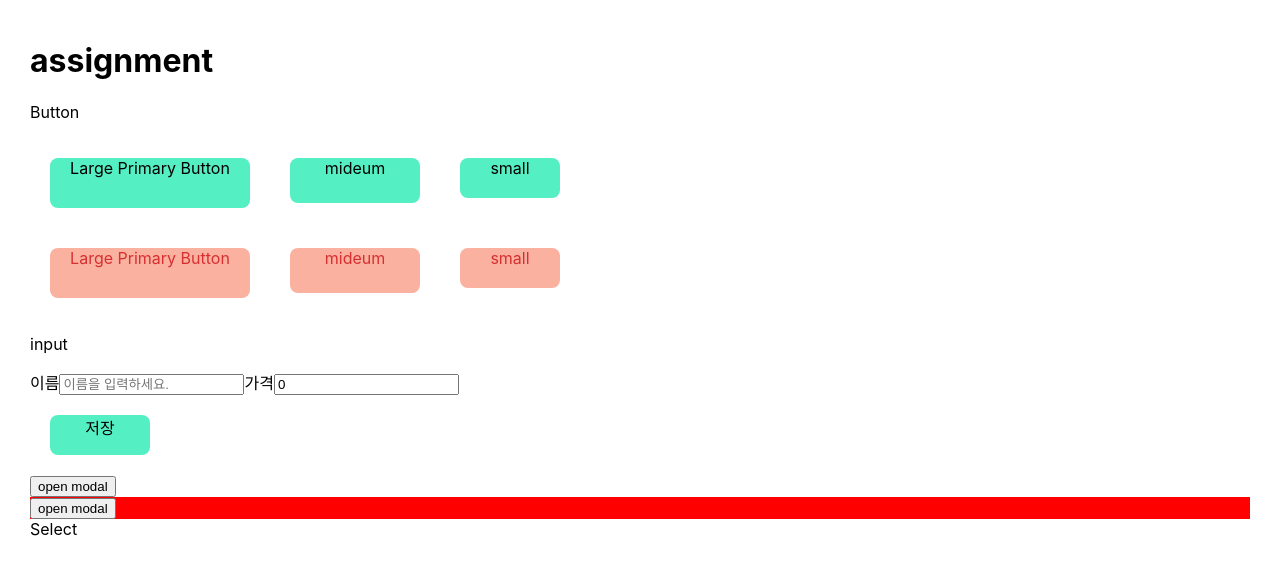
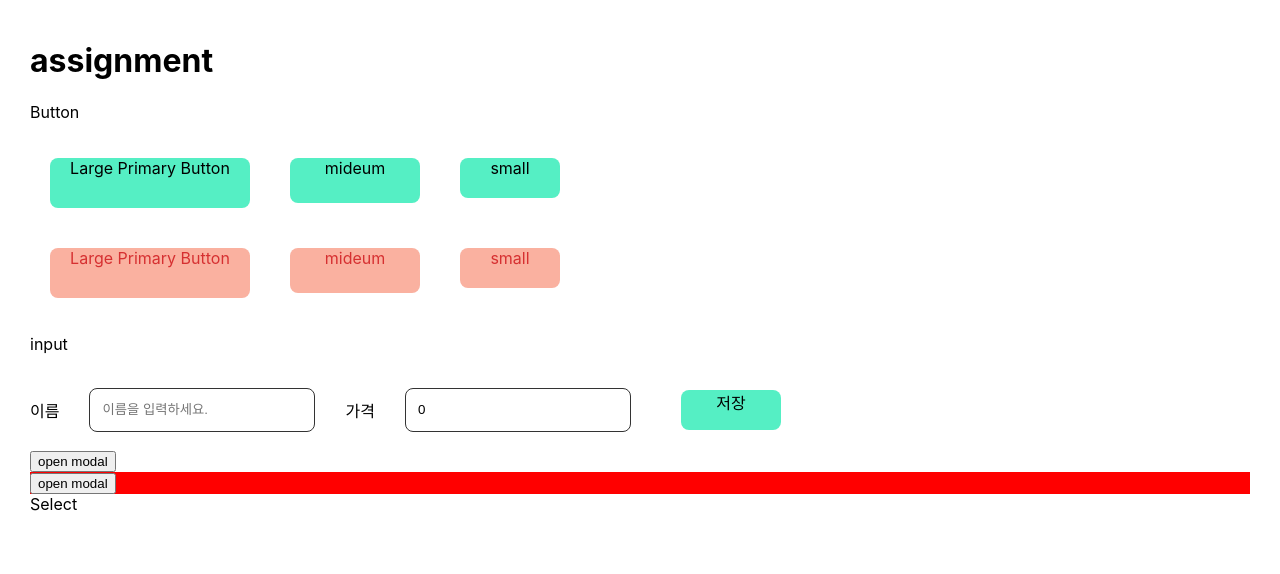
Before and after one commit to amisu1203/modal-btn-select, a React (Create React App) app: page / in a window 1280 px wide. Shown: the top 574 px of the page. Built offline with nearby package versions, Linux system fonts and the light colour scheme.

Commit message:
input 스타일링 적요

```diff
--- a/src/components/Inputs.jsx
+++ b/src/components/Inputs.jsx
@@ -1,5 +1,22 @@
 import React, { useState } from "react";
 import Btns from "./Btns";
+import styled from "styled-components";
+
+// styled components
+const StForm = styled.form`
+  display: flex;
+  flex-direction: row;
+  align-items: center;
+  gap: 30px;
+`;
+const StInp = styled.input`
+  border: 1px solid rgb(51, 51, 51);
+  height: 40px;
+  width: 200px;
+  outline: none;
+  border-radius: 8px;
+  padding: 1px 12px;
+`;
 
 function Inputs({ smallBtnList }) {
   const [data, setData] = useState({ name: "", price: 0 });
@@ -21,13 +38,13 @@ function Inputs({ smallBtnList }) {
   return (
     <div>
       <p>input</p>
-      <form action="">
+      <StForm>
         <label htmlFor="name">이름</label>
-        <input value={data.name} id="name" type="text" placeholder="이름을 입력하세요." onChange={handleChange} />
+        <StInp value={data.name} id="name" type="text" placeholder="이름을 입력하세요." onChange={handleChange} />
         <label htmlFor="price">가격</label>
-        <input pattern="\d{1,3}(,\d{3})*" value={data.price} id="price" type="text" placeholder="가격을 입력하세요." onChange={handleChange} />
+        <StInp pattern="\d{1,3}(,\d{3})*" value={data.price} id="price" type="text" placeholder="가격을 입력하세요." onChange={handleChange} />
         <Btns btnList={smallBtnList} handleClickSave={handleClickSave} />
-      </form>
+      </StForm>
     </div>
   );
 }
```
